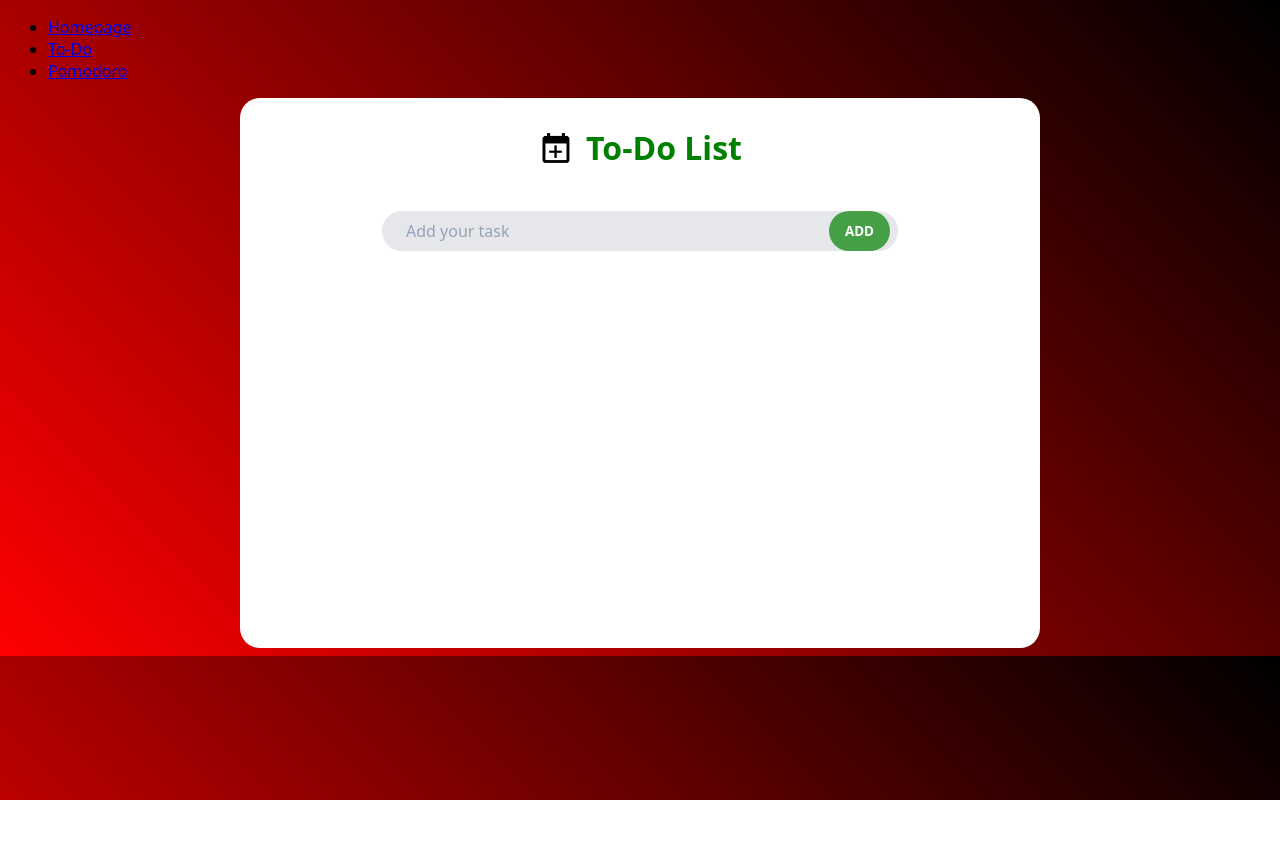
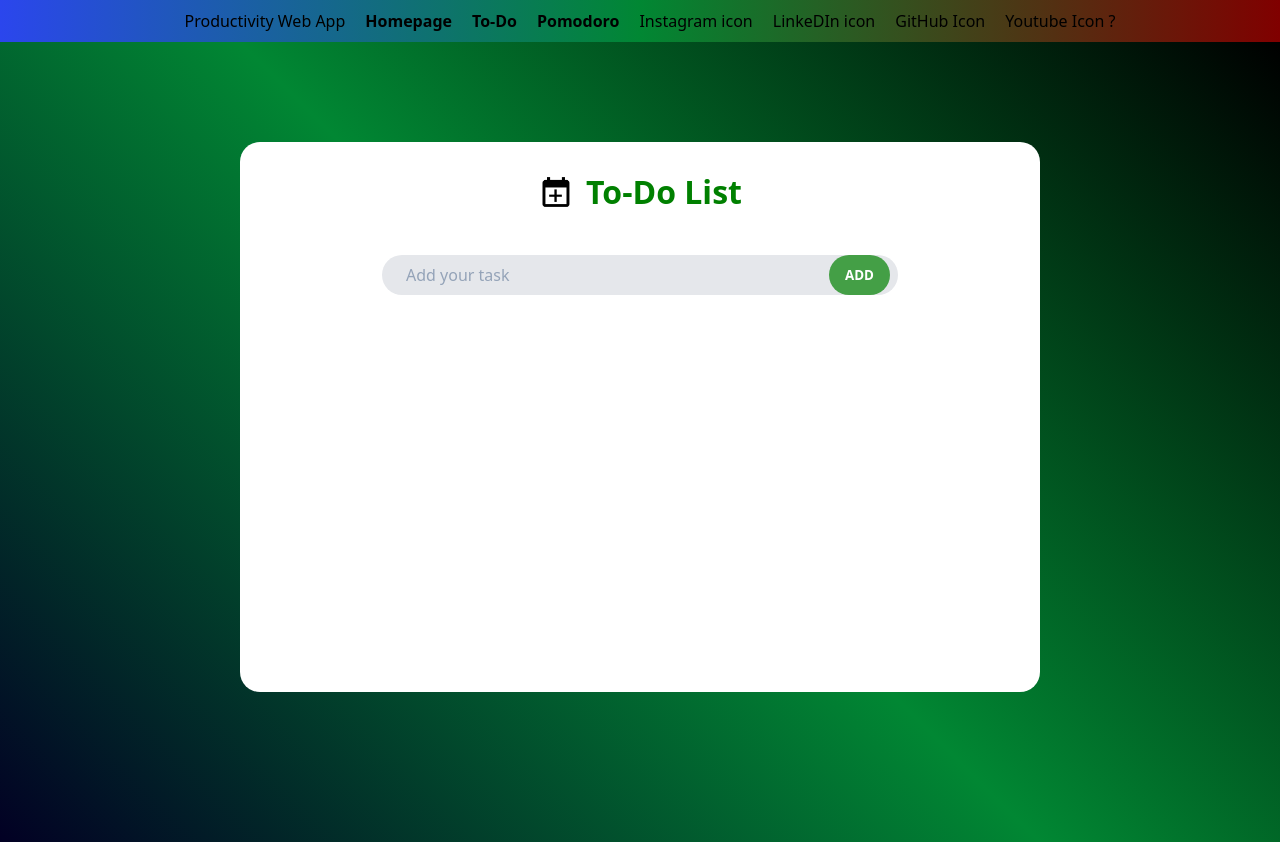
Before and after one commit to WilkinsGBE/ProductivityWebApp, a React (Vite) app: page /todo in a window 1280 px wide. Before the commit the page ends 800 px from the top, so only its background shows below. Built offline with nearby package versions, Linux system fonts and the light colour scheme.

Commit message:
Fix the nav styling + the margin issue. The CSS is in TodoApp.css (unfortunately)

```diff
--- a/src/App.css
+++ b/src/App.css
@@ -0,0 +1 @@
+/* The Nav CSS is in TodoApp.css */
--- a/src/App.jsx
+++ b/src/App.jsx
@@ -1,8 +1,8 @@
-import React from 'react';
-import { BrowserRouter as Router, Route, Routes, Link } from 'react-router-dom';
-import { Todo } from './components/TodoApp/Todo';
-import { Homepage } from './components/Homepage/Homepage';
-import { Pomodoro } from './components/PomodoroApp/Pomodoro';
+import React from "react";
+import { BrowserRouter as Router, Route, Routes, Link } from "react-router-dom";
+import { Todo } from "./components/TodoApp/Todo";
+import { Homepage } from "./components/Homepage/Homepage";
+import { Pomodoro } from "./components/PomodoroApp/Pomodoro";
 
 const App = () => {
   return (
@@ -10,28 +10,33 @@ const App = () => {
       <div>
         <nav>
           <ul>
-            <li>
+            <li>Productivity Web App</li>
+            <li className="home">
               <Link to="/">Homepage</Link>
             </li>
-            <li>
+            <li className="todos">
               <Link to="/todo">To-Do</Link>
             </li>
-
-             <li>
+            {/* Uncomment and add these when the components are ready */}
+            {/*<li className="note">
+              <Link to="/notes">Notes</Link>
+            </li> */}
+            <li className="pomo">
               <Link to="/pomodoro">Pomodoro</Link>
             </li>
-            {/* Uncomment and add these when the components are ready */}
-            {/*<li>
-              <Link to="/notes">Notes</Link>
-            </li> */}
+            <li>Instagram icon</li>
+            <li>LinkeDIn icon</li>
+            <li>GitHub Icon</li>
+            <li>Youtube Icon ?</li>
           </ul>
         </nav>
         <Routes>
           {/* Set the Homepage as the default path */}
           <Route path="/" element={<Homepage />} />
           <Route path="/todo" element={<Todo />} />
+          {/*<Route path="/notes" element={<Notes />} /> */}
           <Route path="/pomodoro" element={<Pomodoro />} />
-          {/*<Route path="/notes" element={<Notes />} /> */}
+
         </Routes>
       </div>
     </Router>
--- a/src/components/PomodoroApp/PomodoroApp.css
+++ b/src/components/PomodoroApp/PomodoroApp.css
@@ -1,4 +1,4 @@
-body {
+.pomodoro {
   background-color: rgba(2, 0, 36, 0.5);
   background: linear-gradient(
     45deg,
@@ -6,4 +6,5 @@ body {
     rgba(128, 0, 0, 1) 50%,
     rgba(0, 0, 0, 1) 100%
   );
+  height: 100vh;
 }
--- a/src/components/TodoApp/TodoApp.css
+++ b/src/components/TodoApp/TodoApp.css
@@ -1,8 +1,9 @@
 * {
-  font-family: system-ui, -apple-system, BlinkMacSystemFont, 'Segoe UI', Roboto, Oxygen, Ubuntu, Cantarell, 'Open Sans', 'Helvetica Neue', sans-serif;
+  font-family: system-ui, -apple-system, BlinkMacSystemFont, "Segoe UI", Roboto,
+    Oxygen, Ubuntu, Cantarell, "Open Sans", "Helvetica Neue", sans-serif;
 }
 
-body {
+.todo {
   background-color: rgb(2, 0, 36, 0.5);
   background: linear-gradient(
     45deg,
@@ -10,12 +11,65 @@ body {
     rgba(1, 135, 51, 1) 50%,
     rgba(0, 0, 0, 1) 100%
   );
+  height: 100vh;
+}
+
+body {
+  margin: 0;
+  padding: 0;
 }
 
 .body {
   display: flex;
   justify-content: center;
   align-items: center;
+}
+
+nav {
+  display: flex;
+  justify-content: center;
+  padding: 10px 20px;
+  background: linear-gradient(
+    90deg,
+    rgba(43, 70, 237, 1) 0%,   /* Start with the blue color */
+    rgba(1, 135, 51, 1) 50%,   /* Transition to the green */
+    rgba(128, 0, 0, 1) 100%    /* Finish with the dark red */
+);
+}
+
+nav ul {
+  display: flex;
+  list-style: none;
+  margin: 0;
+  padding: 0;
+}
+
+nav li {
+  margin-left: 20px;
+}
+
+nav a {
+  text-decoration: none;
+  color: black;
+  font-weight: bold;
+  font-size: 1rem;
+  transition: color 0.3s;
+}
+
+nav ul li.home:hover a {
+  color: rgba(43, 70, 237, 1);
+}
+
+nav ul li.todos:hover a {
+  color: rgba(1, 135, 51, 1);
+}
+
+nav ul li.pomo:hover a {
+  color: rgba(255, 0, 0, 1);
+}
+
+nav ul li.note:hover a {
+  color: rgba(43, 70, 237, 1);
 }
 
 .box {
@@ -27,6 +81,7 @@ body {
   width: 90%;
   max-width: 800px;
   border-radius: 20px;
+  margin-top: 100px;
 }
 
 /* -------- Title ------- */
```
